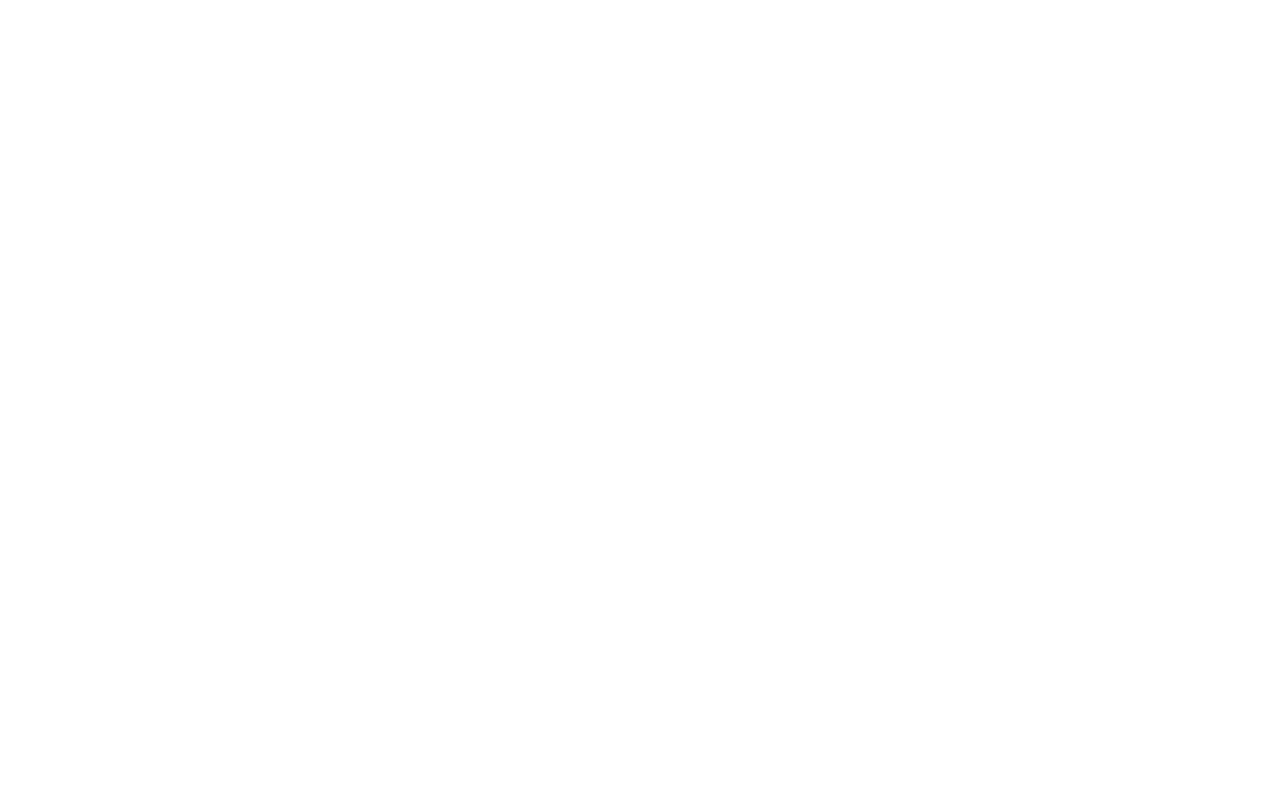
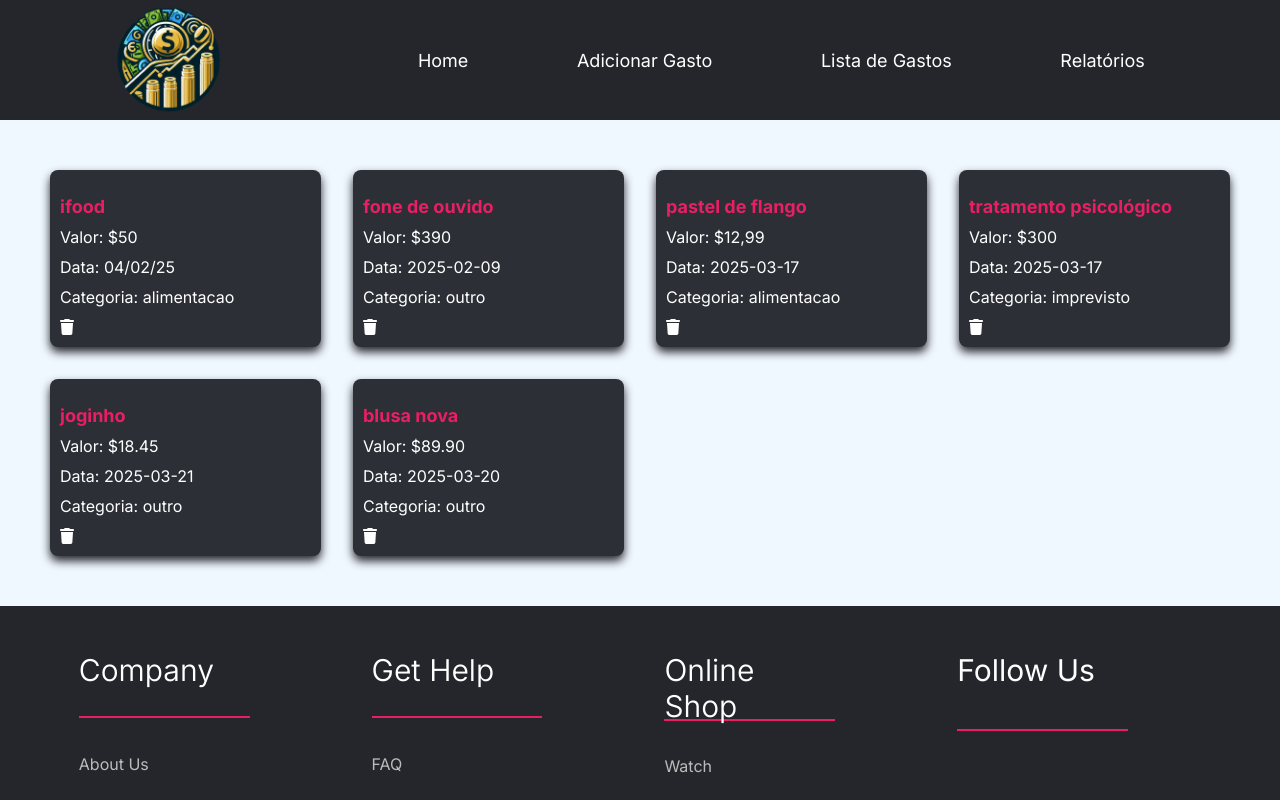
Before and after one commit to EduardoLopes085/FSM1_Bank, a React (Vite) app in the folder Front/: page /spentList in a window 1280 px wide. Before the commit this address had no page. Shown: the top 800 px of the page. Built offline with nearby package versions, Linux system fonts and the light colour scheme; data requests are answered from the project's data file.

Commit message:
alterei o caminho da lista de gastos e mexi no css dela

```diff
--- a/Front/db.json
+++ b/Front/db.json
@@ -27,6 +27,20 @@
       "value": "300",
       "date": "2025-03-17",
       "category": "imprevisto"
+    },
+    {
+      "id": "12e7",
+      "description": "joginho",
+      "value": "18.45",
+      "date": "2025-03-21",
+      "category": "outro"
+    },
+    {
+      "id": "b3ef",
+      "description": "blusa nova",
+      "value": "89.90",
+      "date": "2025-03-20",
+      "category": "outro"
     }
   ]
 }
--- a/Front/src/App.jsx
+++ b/Front/src/App.jsx
@@ -5,6 +5,7 @@
 import ChartsPage from './page/ChartsPage'
 import RegisterPages from './page/RegisterPages'
 import LoginPage from './page/LoginPage'
+import SpentList from './page/SpentList'
 
 
 function App() {
@@ -16,6 +17,7 @@
           <Route path='/Register' element={<RegisterPages/>}/>
           <Route path='/' element={<Home/>}/>
           <Route path='/addspent' element={<SpentForm/>}/>
+          <Route path='/spentList' element={<SpentList/>}/>
           <Route path='/ChartsPage' element={<ChartsPage/>}/>
 
         </Routes>
--- a/Front/src/components/CardSpent/cardspent.css
+++ b/Front/src/components/CardSpent/cardspent.css
@@ -3,6 +3,7 @@
 .CardSpent{
     box-shadow: 0 5px 10px #24262b;
     background-color: #2c2f36;
+    color: white;
 
     display: flex;
     flex-direction: column;
@@ -21,7 +22,7 @@
 
 
 .CardSpent h1 {
-    color: white;
+    color: #e91e63 ;
     font-size: 18px;
 }
 
--- a/Front/src/components/FormRegister/FormRegister.css
+++ b/Front/src/components/FormRegister/FormRegister.css
@@ -59,7 +59,7 @@
     box-shadow: 0 0 5px rgba(233, 30, 99, 0.5);
 }
 
-button{
+#buttonRegister{
     height: 7vh;
     width: 15vw;
 
@@ -73,7 +73,7 @@
 
 }
 
-button:hover{
+#buttonRegister:hover{
     background-color: #24262b;
     color: #e91e63;
 }
--- a/Front/src/components/FormRegister/index.jsx
+++ b/Front/src/components/FormRegister/index.jsx
@@ -15,7 +15,7 @@
 
                 <input className='input' type="password" name='senha' placeholder='Digite sua senha' required />
 
-                <button type='submit'>Cadastrar</button>
+                <button id='buttonRegister' type='submit'>Cadastrar</button>
             </form>
         </div>
 
--- a/Front/src/components/footer/footer.css
+++ b/Front/src/components/footer/footer.css
@@ -12,7 +12,7 @@
 
 .Footer{
     width: 100%;
-    height: 30vh;
+    height: 50vh;
 
     display: flex;
     flex-direction: row;
@@ -50,10 +50,12 @@
 }
 
 .ColumnContent h1{
-    width: 50%;
-    height: 20%;
+    width: 70%;
+    height: 15%;
     text-align: justify;
-    font-weight: 400;
+    font-weight: 350;
+    padding-bottom: 1rem;
+
 
     color: white;
 
@@ -105,10 +107,11 @@
 }
 
 .ColumnMedia h1{
-    width: 50%;
+    width: 70%;
     height: 20%;
     text-align: justify;
     font-weight: 400;
+    padding-bottom: 1rem;
 
     color: white;
 
--- a/Front/src/components/header/index.jsx
+++ b/Front/src/components/header/index.jsx
@@ -11,7 +11,7 @@
 
         <a href="/">Home</a>
         <a href="/addspent">Adicionar Gasto</a>
-        <a href="">Lista de Gastos</a>
+        <a href="spentList">Lista de Gastos</a>
         <a href="/ChartsPage">Relatórios</a>
 
       </nav>
--- a/Front/src/page/Home.jsx
+++ b/Front/src/page/Home.jsx
@@ -8,7 +8,7 @@
   return (
     <div>
         <Header/>
-        <AllSpent/>
+        <h1>Aqui não tem nada ainda</h1>
         <Footer/>
 
     </div>
--- /dev/null
+++ b/Front/src/page/SpentList.jsx
@@ -0,0 +1,15 @@
+import AllSpents from "../components/allSpents";
+import Footer from "../components/footer";
+import Header from "../components/header";
+
+function SpentList() {
+    return (
+        <div>
+        <Header/>
+        <AllSpents/>
+        <Footer/>
+    </div>
+    );
+}
+
+export default SpentList;
```
